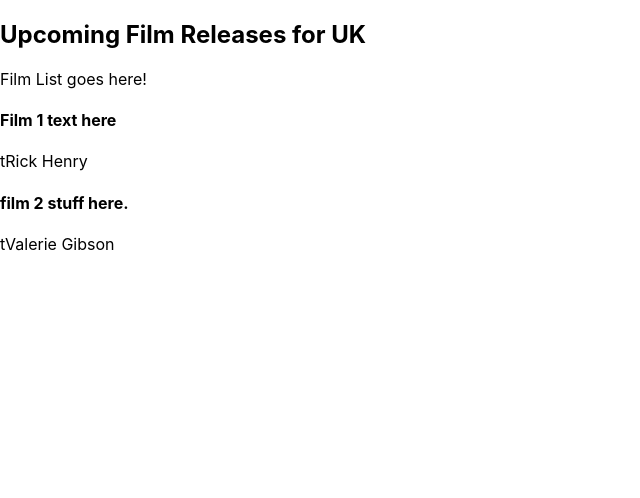
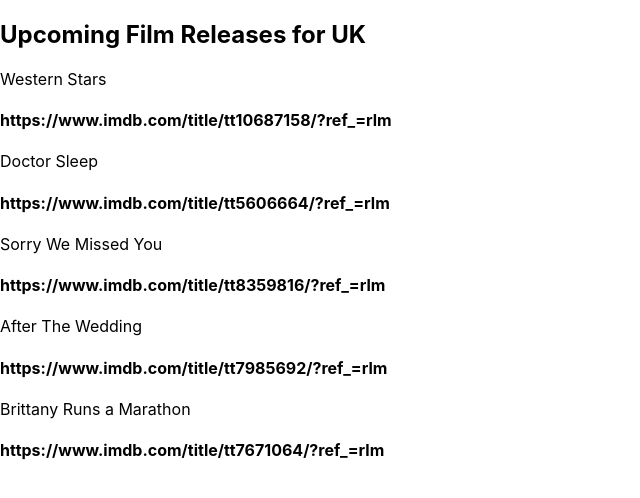
Before and after one commit to IShepherd77/wk14_d1_hw_Film_Reviews_React, a React (Create React App) app: page / in a window 1280 px wide. Shown: the top 498 px of the page, without its empty margins (0-640 px from the left). Built offline with nearby package versions, Linux system fonts and the light colour scheme.

Commit message:
added id to remove warning message

```diff
--- a/src/components/Film.js
+++ b/src/components/Film.js
@@ -4,8 +4,9 @@
     render() {
         return(
             <div className="film">
+                <p>{this.props.name}</p>
                 <h4>{this.props.children}</h4>
-                <p>t{this.props.name}</p>
+
             </div>
         )
     }
--- a/src/components/FilmList.js
+++ b/src/components/FilmList.js
@@ -3,11 +3,14 @@
 
 class FilmList extends Component {
     render() {
+        const filmNodes = this.props.data.map(film => {
+            return (
+                <Film name={film.name} key={film.id}>{film.url}</Film>
+            );
+        });
         return(
             <div className="film-list">
-                <p>Film List goes here!</p>
-                <Film name="Rick Henry">Film 1 text here</Film>
-                <Film name="Valerie Gibson">film 2 stuff here.</Film>
+                {filmNodes}
             </div>
         )
     }
```
